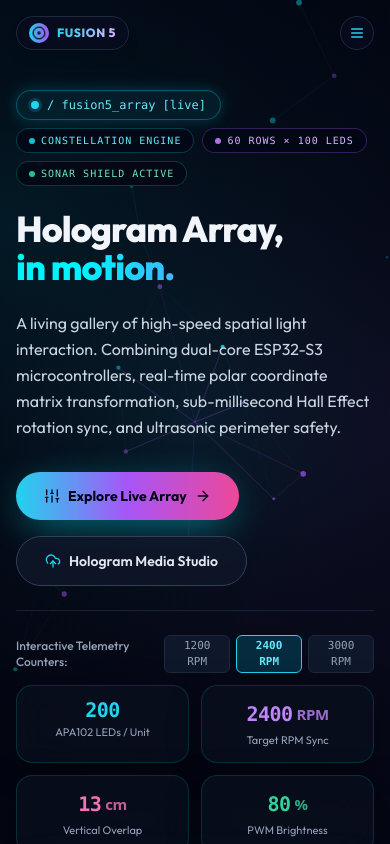
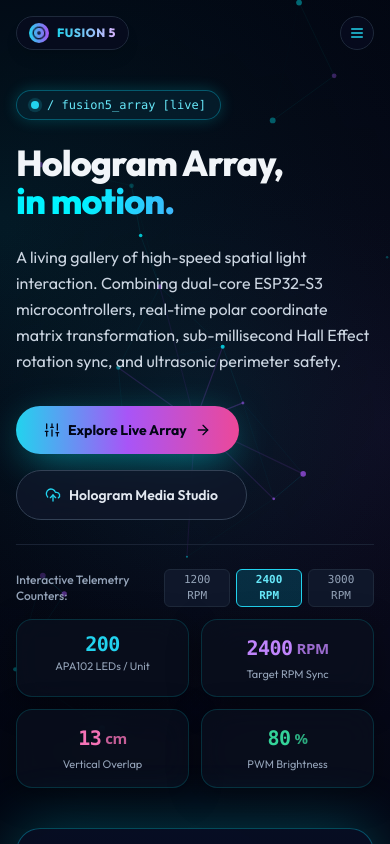
Before and after one commit to Ravindu200324511398/Pioneering-Volumetric-3D-Holographic-Spatial-Display, a React (Vite) app: page / in a window 390 px wide. Shown: the top 844 px of the page. Built offline with nearby package versions, Linux system fonts and the light colour scheme.

Commit message:
Hide 3 hero feature pills on mobile screens while keeping them visible on laptop and desktop

```diff
--- a/src/components/HeroSection.jsx
+++ b/src/components/HeroSection.jsx
@@ -34,17 +34,17 @@ export default function HeroSection({
                 / fusion5_array [live]
               </div>
 
-              <span className="inline-flex items-center gap-1.5 rounded-full border border-cyan-500/30 bg-[#030714]/80 px-3 py-1 font-mono text-[10px] uppercase tracking-widest text-cyan-300 backdrop-blur">
+              <span className="hidden sm:inline-flex items-center gap-1.5 rounded-full border border-cyan-500/30 bg-[#030714]/80 px-3 py-1 font-mono text-[10px] uppercase tracking-widest text-cyan-300 backdrop-blur">
                 <span className="inline-block h-1.5 w-1.5 rounded-full bg-cyan-400 animate-pulse"></span>
                 Constellation Engine
               </span>
 
-              <span className="inline-flex items-center gap-1.5 rounded-full border border-purple-500/30 bg-[#030714]/80 px-3 py-1 font-mono text-[10px] uppercase tracking-widest text-purple-300 backdrop-blur">
+              <span className="hidden sm:inline-flex items-center gap-1.5 rounded-full border border-purple-500/30 bg-[#030714]/80 px-3 py-1 font-mono text-[10px] uppercase tracking-widest text-purple-300 backdrop-blur">
                 <span className="inline-block h-1.5 w-1.5 rounded-full bg-purple-400 animate-pulse"></span>
                 60 Rows × 100 LEDs
               </span>
 
-              <span className="inline-flex items-center gap-1.5 rounded-full border border-emerald-500/30 bg-[#030714]/80 px-3 py-1 font-mono text-[10px] uppercase tracking-widest text-emerald-300 backdrop-blur">
+              <span className="hidden sm:inline-flex items-center gap-1.5 rounded-full border border-emerald-500/30 bg-[#030714]/80 px-3 py-1 font-mono text-[10px] uppercase tracking-widest text-emerald-300 backdrop-blur">
                 <span className="inline-block h-1.5 w-1.5 rounded-full bg-emerald-400 animate-pulse"></span>
                 Sonar Shield Active
               </span>
```
